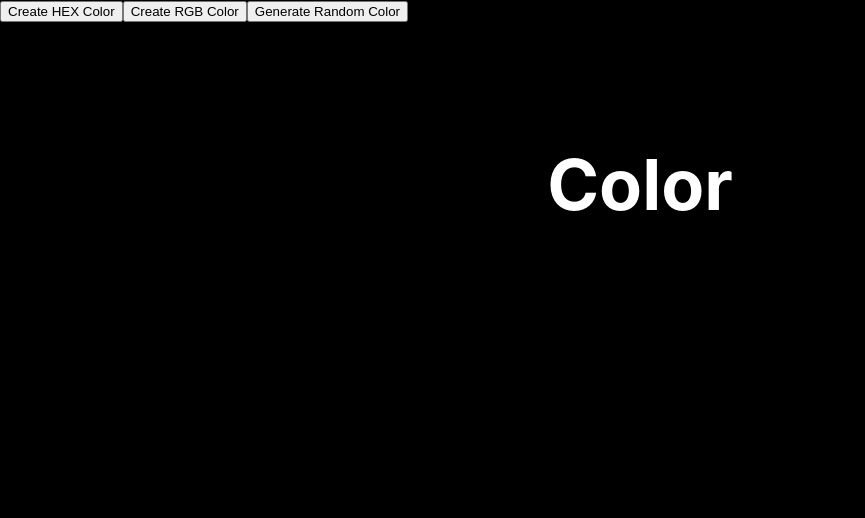
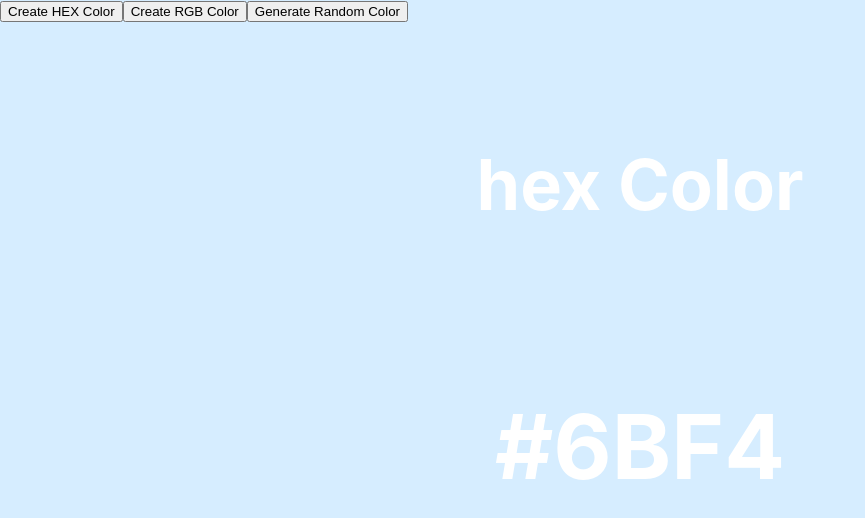
Before and after one commit to Mohamad-Gh/React_Practices, a React (Vite) app in the folder my-small-project/: page / in a window 1280 px wide. Shown: the top 518 px of the page, without its empty margins (0-865 px from the left). Built offline with nearby package versions, Linux system fonts and the light colour scheme.

Commit message:
add useEffect

```diff
--- a/my-small-project/src/components/random-color/RandomColor.jsx
+++ b/my-small-project/src/components/random-color/RandomColor.jsx
@@ -1,8 +1,7 @@
-import React, { useState } from "react";
+import React, { useEffect, useState } from "react";
 
 function RandomColor() {
-  const [rgb, setRgb] = useState(false);
-  const [hex, setHex] = useState(false);
+  const [typeOfColor, setTypeOfColor] = useState("hex");
   const [color, setColor] = useState(null);
 
   const generateRGB = () => {
@@ -41,14 +40,22 @@ function RandomColor() {
         default:
           number = number;
       }
-      color = color + number;
+      color += number;
     }
     setColor(color);
   };
 
   const handleRandomGenerator = () => {
-    rgb ? generateRGB() : hex ? generateHEX() : null;
+    typeOfColor === "rgb"
+      ? generateRGB()
+      : typeOfColor === "hex"
+      ? generateHEX()
+      : null;
   };
+
+  useEffect(() => {
+    handleRandomGenerator();
+  }, [typeOfColor]);
 
   return (
     <div
@@ -60,18 +67,16 @@ function RandomColor() {
     >
       <button
         onClick={() => {
-          setRgb(false);
-          setHex(true);
-          generateHEX();
+          setTypeOfColor("hex");
+          // generateHEX();
         }}
       >
         Create HEX Color
       </button>
       <button
         onClick={() => {
-          setHex(false);
-          setRgb(true);
-          generateRGB();
+          setTypeOfColor("rgb");
+          // generateRGB();
         }}
       >
         Create RGB Color
@@ -89,7 +94,7 @@ function RandomColor() {
           gap: "20px",
         }}
       >
-        {<h3>{rgb ? "rgb" : hex ? "hex" : null} Color</h3>}
+        {<h3>{typeOfColor} Color</h3>}
         <h2>{color}</h2>
       </div>
     </div>
```
